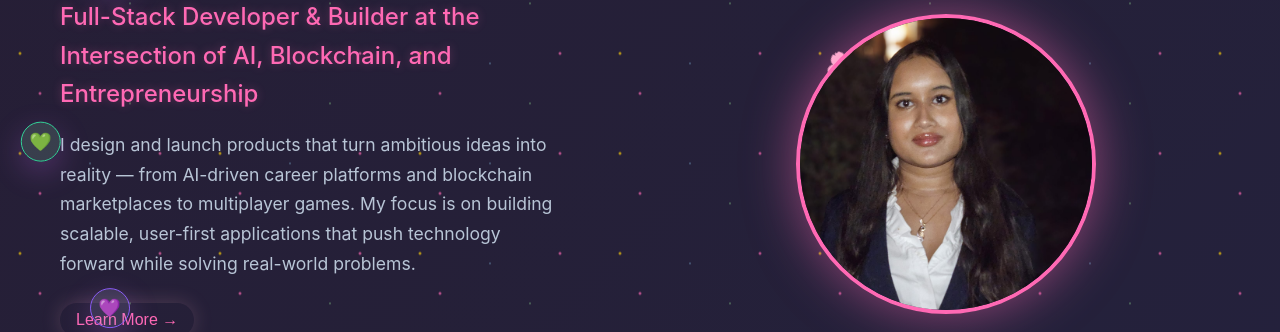
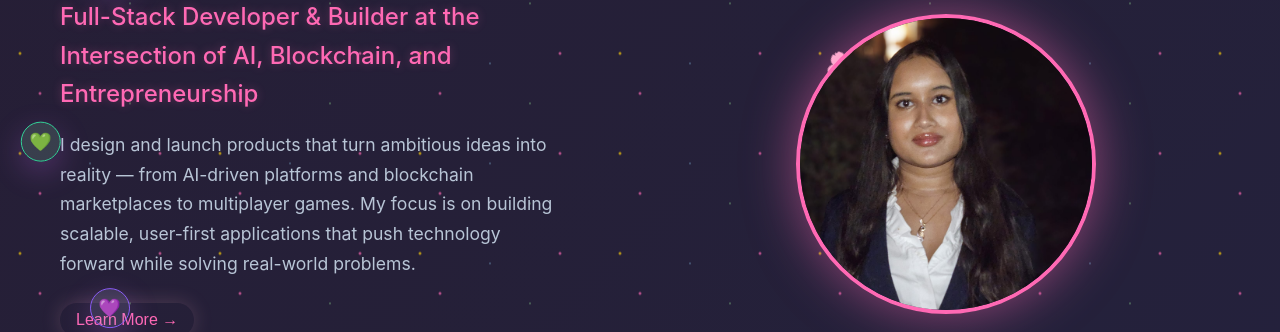
Before and after one commit to BihanDasgupta/Bihan-Official-Website, a React (Create React App) app: page / in a window 1280 px wide. Shown: the part 242-574 px from the top of the page. Built offline with nearby package versions, Linux system fonts and the light colour scheme.

Commit message:
small edits + new resume

```diff
--- a/src/components/Hero.tsx
+++ b/src/components/Hero.tsx
@@ -12,7 +12,7 @@ const Hero: React.FC = () => {
             </h1>
             <p className="hero-subtitle">Full-Stack Developer & Builder at the Intersection of AI, Blockchain, and Entrepreneurship</p>
             <p className="hero-description">
-              I design and launch products that turn ambitious ideas into reality — from AI-driven career platforms and blockchain marketplaces to multiplayer games. My focus is on building scalable, user-first applications that push technology forward while solving real-world problems.
+              I design and launch products that turn ambitious ideas into reality — from AI-driven platforms and blockchain marketplaces to multiplayer games. My focus is on building scalable, user-first applications that push technology forward while solving real-world problems.
             </p>
             <div className="hero-learn-more">
               <button
```
Also changed, not shown: 1 other file (tests, documents, lock files or other folders).
